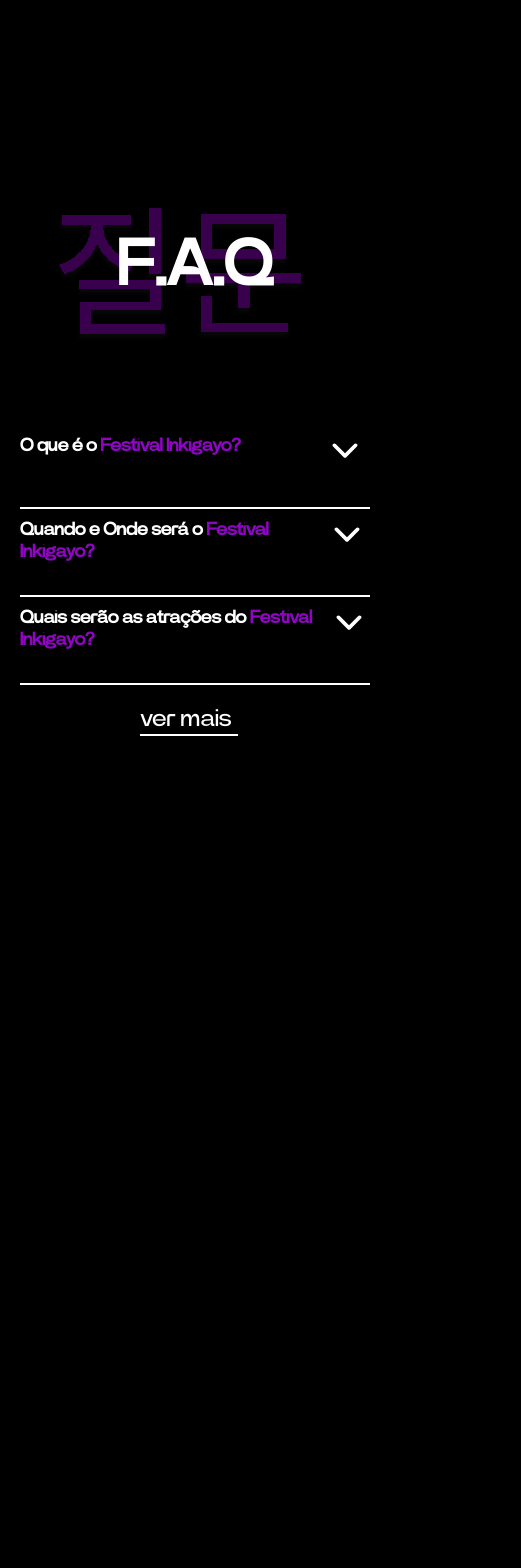
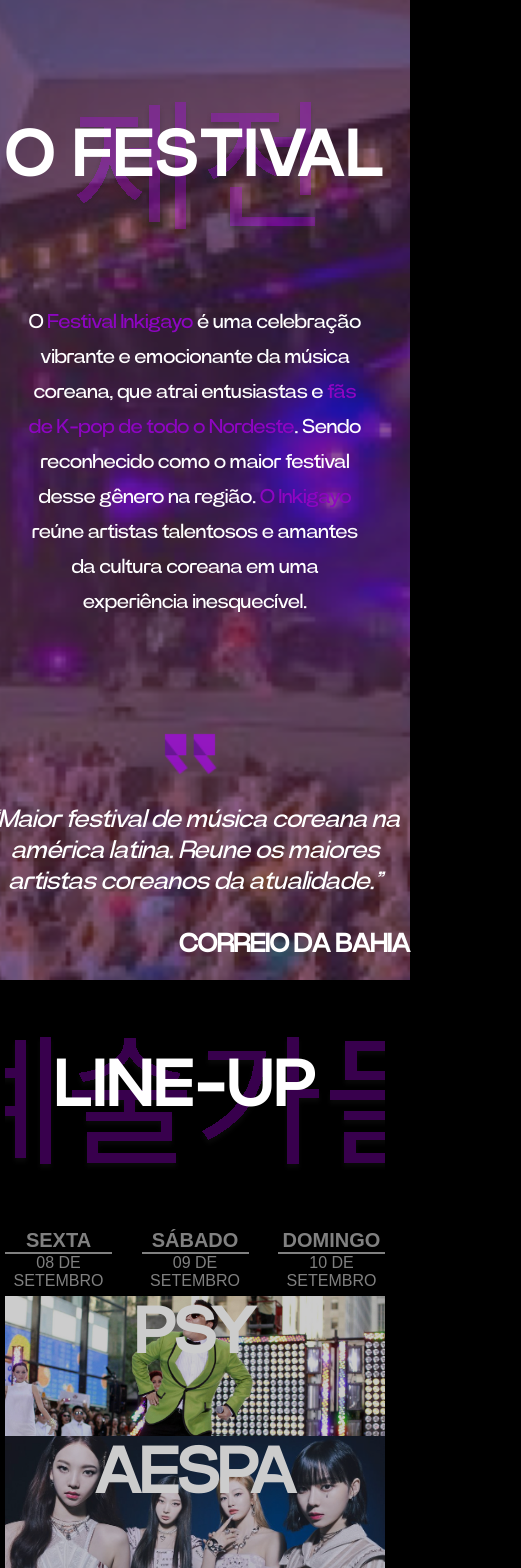
Before and after one commit to elcarvalhogoncalves/inkigayofestival, a Next.js app in the folder inkigayo-festival/: page / in a window 390 px wide. Shown: the top 1568 px of the page, 521 px wide, since content can reach past the window. Before the commit the page ends 864 px from the top, so only its background shows below. Built offline with nearby package versions, Linux system fonts and the light colour scheme.

Commit message:
Mobile O festival e line up, logo faq consertado

```diff
--- a/inkigayo-festival/src/app/(landing-page)/page.tsx
+++ b/inkigayo-festival/src/app/(landing-page)/page.tsx
@@ -9,7 +9,10 @@ import LineUp from "@/components/landing-page/LineUp";
 export default function LandingPage() {
   return (
     <>
+      <Festival/>
+      <LineUp/>
       <FAQ />
+      <Footer/>
     </>
   );
 }
--- a/inkigayo-festival/src/styles/components/landing-page/FAQ.module.css
+++ b/inkigayo-festival/src/styles/components/landing-page/FAQ.module.css
@@ -95,7 +95,7 @@
     justify-content: center;
     margin: 0;
     padding: 10rem;
-    background-position-x: 5.5rem;
+    background-position: center;
   }
 
   .h1 {
--- a/inkigayo-festival/src/styles/components/landing-page/Festival.module.css
+++ b/inkigayo-festival/src/styles/components/landing-page/Festival.module.css
@@ -42,6 +42,7 @@
   flex-direction: column;
   justify-content: space-between;
   margin: 7.5rem;
+  height: 80rem;
 }
 
 .desc {
@@ -83,7 +84,7 @@
   width: 100rem;
   height: 80rem;
   background-image: url("../../../../public/imagens/festival.svg");
-  background-size: cover;
+  background-size: 30% ;
   background-repeat: no-repeat;
   background-position: 70% 20%;
 }
@@ -92,29 +93,56 @@
 
   .title{
     background-position: center;
+    margin: 6.9rem 0 0 0;
+    height: 23.3rem;
   }
+  .title h1{
+    margin-left: 2.5rem;
+    margin-top: 5rem ;
+ }
   .body{
-    background-image: url("../../../../public/imagens/festival.svg");
+    background-image: url("../../../../public/imagens/Background-Mobile.png");
     background-repeat: no-repeat;
-    background-size: cover;
+    background-size:auto;
     background-position: center;
+    height: 98rem;
+
+  }
+  .texto{
+    justify-content: space-between;
+    width: 43rem;
+    height: 98rem;
+    margin: 0 0 0 0;
   }
 
   .desc{
     text-align: center;
-    font-size: 1.8rem;
-    width: 32rem;
+    font-size: 2rem;
+    width: 35rem;
     height: 31.5rem;
+    margin-top: 3.5rem;
+    margin-left: 4rem;
+    line-height: 3.5rem;
+  }
+  .quote{
+    margin-top: 6.4rem;
+    margin-left: 0;
+    margin-right: 0;
+    background-position-x: 18rem ;
+
   }
   .frase{
     text-align: center;
-    font-size: 1.8rem;
+    font-size: 2.5rem;
+    width: 43rem;
+    line-height: 3.1rem;
   }
   .autor{
-    text-align: center;
-    font-size: 1.8rem;
+    font-size: 2.6rem;
+    margin-top: 3.2rem;
   }
   .image{
-    display: none;
+    width: 0;
+    height: 0;
   }
 }
--- a/inkigayo-festival/src/styles/components/landing-page/LineUp.module.css
+++ b/inkigayo-festival/src/styles/components/landing-page/LineUp.module.css
@@ -167,7 +167,6 @@
     }
     .body{
       max-width: 43rem ;
-      margin-left: 7.5rem;
     }
     .date{
       height: 4rem;
```
Also changed, not shown: inkigayo-festival/public/imagens/Background-Mobile.png (added).
